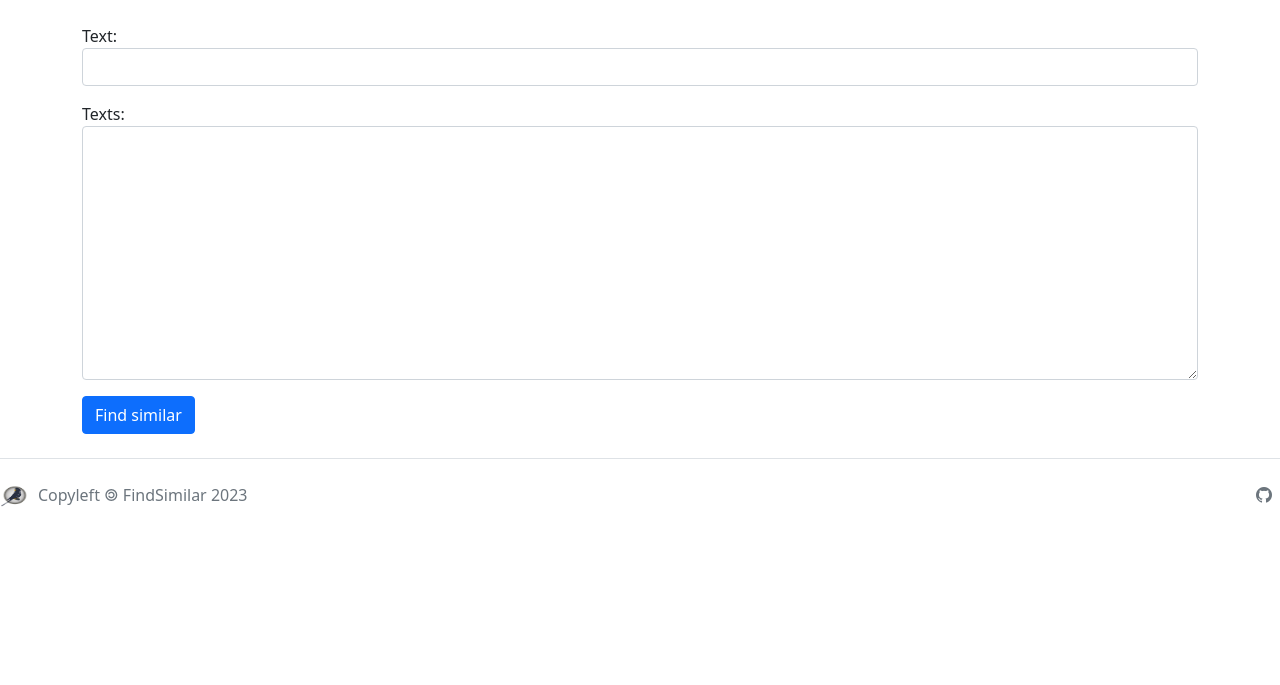
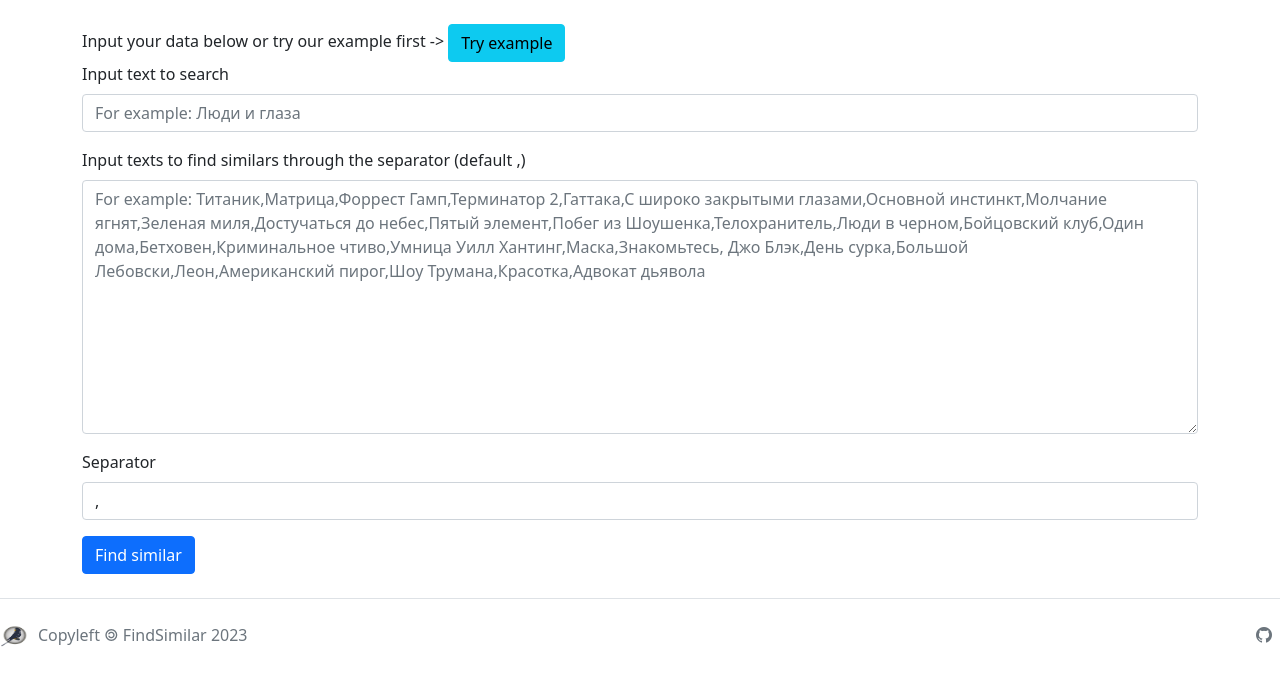
Before and after one commit to findsimilar/demo, a Django app: page /simple/ in a window 1280 px wide. Shown: the part 56-741 px from the top of the page. Run offline with Django 4.2, Linux system fonts and the light colour scheme; some libraries are stand-ins or nearby versions.

Commit message:
add more friendly example

```diff
--- a/features/forms.py
+++ b/features/forms.py
@@ -1,8 +1,71 @@
 from django import forms
 from django.conf import settings
 
+DEFAULT_SEPARATOR = ','
+TEXT_FILM_EXAMPLE = 'Люди и глаза'
+TEXTS_FILM_EXAMPLE = [
+    'Титаник',
+    'Матрица',
+    'Форрест Гамп',
+    'Терминатор 2',
+    'Гаттака',
+    'С широко закрытыми глазами',
+    'Основной инстинкт',
+    'Молчание ягнят',
+    'Зеленая миля',
+    'Достучаться до небес',
+    'Пятый элемент',
+    'Побег из Шоушенка',
+    'Телохранитель',
+    'Люди в черном',
+    'Бойцовский клуб',
+    'Один дома',
+    'Бетховен',
+    'Криминальное чтиво',
+    'Умница Уилл Хантинг',
+    'Маска',
+    'Знакомьтесь, Джо Блэк',
+    'День сурка',
+    'Большой Лебовски',
+    'Леон',
+    'Американский пирог',
+    'Шоу Трумана',
+    'Красотка',
+    'Адвокат дьявола',
+]
 
 class FindSimilarSimpleForm(forms.Form):
 
-    text = forms.CharField(max_length=settings.MAX_TEXT_LENGTH, widget=forms.TextInput(attrs={'class': 'form-control'}))
-    texts = forms.CharField(max_length=settings.TEXT_LIST_LENGTH_LENGTH, widget=forms.Textarea(attrs={'class': 'form-control'}))
+    text = forms.CharField(
+        max_length=settings.MAX_TEXT_LENGTH,
+        label=f'Input text to search',
+        widget=forms.TextInput(
+            attrs={
+                'class': 'form-control',
+                f'placeholder': f'For example: {TEXT_FILM_EXAMPLE}'
+            }
+        )
+    )
+
+    new_separator = f'{DEFAULT_SEPARATOR}\n'
+
+    texts = forms.CharField(
+        max_length=settings.TEXT_LIST_LENGTH_LENGTH,
+        label=f'Input texts to find similars through the separator (default ,)',
+        widget=forms.Textarea(
+            attrs={
+                'class': 'form-control',
+                f'placeholder': f'For example: {DEFAULT_SEPARATOR.join(TEXTS_FILM_EXAMPLE)}'
+            }
+        )
+    )
+    separator = forms.CharField(
+        max_length=3,
+        widget=forms.TextInput(
+            attrs={
+                'class': 'form-control',
+                'placeholder': f'Separator. Default {DEFAULT_SEPARATOR}'
+            }
+        ),
+        initial=DEFAULT_SEPARATOR,
+    )
--- a/features/templates/features/simple.html
+++ b/features/templates/features/simple.html
@@ -6,10 +6,35 @@
 {% block body %}
 
 <div class="container">
-    <form class="form" method="post">
+
+    Input your data below or try our example first -> <button onclick="set_example_data()" class="btn btn-info" type="button" id="example">Try example</button>
+    <form method="post">
         {% csrf_token %}
-        {{form.as_p}}
+        {% for field in form %}
+             <div class="mb-3">
+                <label for="{{field.html_name}}" class="form-label">{{field.label}}</label>
+                 {{field}}
+                 {% if field.errors %}
+                     {% for error in field.errors %}
+                        <div class="form-text text-danger">{{error}}</div>
+                     {% endfor %}
+                 {% endif %}
+              </div>
+        {% endfor %}
         <button type="submit" class="btn btn-primary">Find similar</button>
     </form>
 </div>
 {% endblock %}
+
+  {% block scripts %}
+<script>
+
+    function set_example_data() {
+           const text = document.getElementById("id_text");
+           text.value = "{{example_text}}"
+           const texts = document.getElementById("id_texts");
+           texts.value = "{{example_texts}}"
+    }
+
+</script>
+  {% endblock %}
--- a/features/tests.py
+++ b/features/tests.py
@@ -31,7 +31,8 @@ class TestFindSimilarSimpleView(SimpleTestCase):
     def test_post(self):
         data = {
             'text': 'the same',
-            'texts': 'the same,the other'
+            'texts': 'the same,the other',
+            'separator': ','
         }
         response = self.client.post(self.url, data=data)
         expected_url = '/simple/result/?text=the same&texts=the same=1.0,the other=0.5'
--- a/features/views.py
+++ b/features/views.py
@@ -1,5 +1,5 @@
 from django.views.generic import TemplateView, FormView
-from .forms import FindSimilarSimpleForm
+from .forms import FindSimilarSimpleForm, TEXTS_FILM_EXAMPLE, TEXT_FILM_EXAMPLE, DEFAULT_SEPARATOR
 from find_similar import find_similar
 
 
@@ -11,13 +11,20 @@ class FindSimilarSimpleView(FormView):
     template_name = 'features/simple.html'
     form_class = FindSimilarSimpleForm
 
+    def get_context_data(self, **kwargs):
+        context = super().get_context_data(**kwargs)
+        context['example_text'] = TEXT_FILM_EXAMPLE
+        context['example_texts'] = DEFAULT_SEPARATOR.join(TEXTS_FILM_EXAMPLE)
+        return context
+
     def form_valid(self, form):
         data = form.cleaned_data
+        self.separator = data.get('separator')
         text = data.get('text')
         self.text = text
         texts = data.get('texts')
-        text_list = texts.split(',')
-        self.result = find_similar(self.text, text_list)
+        text_list = texts.split(self.separator)
+        self.result = find_similar(self.text, text_list, count=100)
         return super().form_valid(form)
 
     def get_success_url(self):
```
